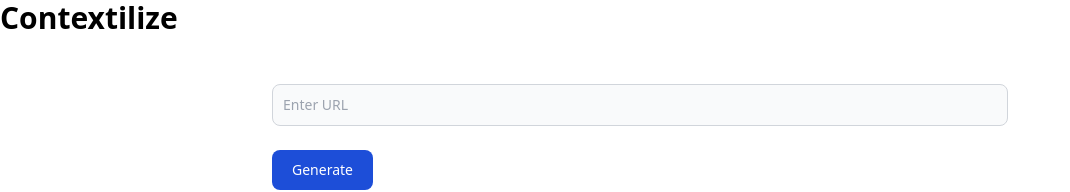
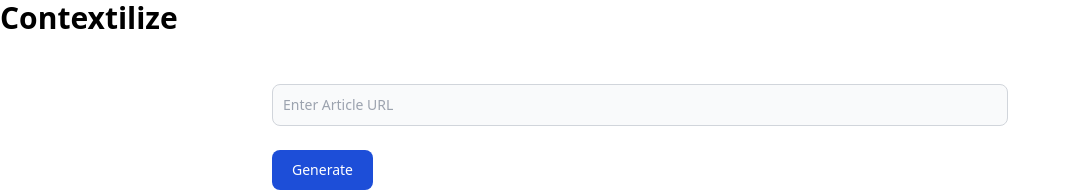
Before and after one commit to srirajbura16/contextualize, a SvelteKit app: page / in a window 1280 px wide. Shown: the top 192 px of the page, without its empty margins (0-1070 px from the left). Built offline with nearby package versions, Linux system fonts and the light colour scheme.

Commit message:
add descriptive placeholder

```diff
--- a/src/routes/+page.svelte
+++ b/src/routes/+page.svelte
@@ -29,7 +29,7 @@
 
   <form on:submit|preventDefault={handleSubmit} >
       <div class="mb-6">
-        <input name="url" placeholder="Enter URL" type="url"  class="bg-gray-50 border border-gray-300 text-gray-900 text-sm rounded-lg focus:ring-blue-500 focus:border-blue-500 block w-full p-2.5 dark:bg-gray-700 dark:border-gray-600 dark:placeholder-gray-400 dark:text-white dark:focus:ring-blue-500 dark:focus:border-blue-500">
+        <input name="url" placeholder="Enter Article URL" type="url"  class="bg-gray-50 border border-gray-300 text-gray-900 text-sm rounded-lg focus:ring-blue-500 focus:border-blue-500 block w-full p-2.5 dark:bg-gray-700 dark:border-gray-600 dark:placeholder-gray-400 dark:text-white dark:focus:ring-blue-500 dark:focus:border-blue-500">
       </div>
       <button type="submit" class="text-white bg-blue-700 hover:bg-blue-800 focus:ring-4 focus:ring-blue-300 font-medium rounded-lg text-sm px-5 py-2.5 text-center mr-2 dark:bg-blue-600 dark:hover:bg-blue-700 dark:focus:ring-blue-800 inline-flex items-center">
           {#if state.loading}
@@ -51,7 +51,7 @@
     </h3>
 
     <div class="flex flex-col w-full border-opacity-50">
-      <div class="mv-4 grid h-20 card bg-base-300 rounded-box place-items-center">{articleContext}</div>
+      <div class="mv-4 grid h-20 card bg-base-300 rounded-box ">{articleContext}</div>
     </div>
   </div>
 
```
